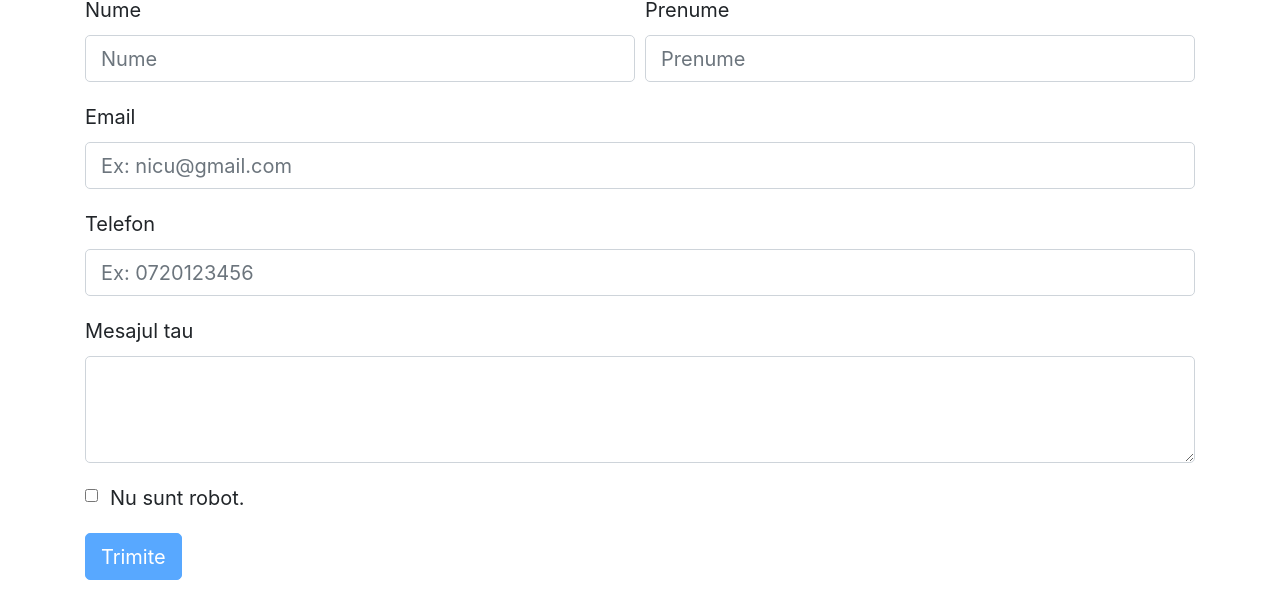
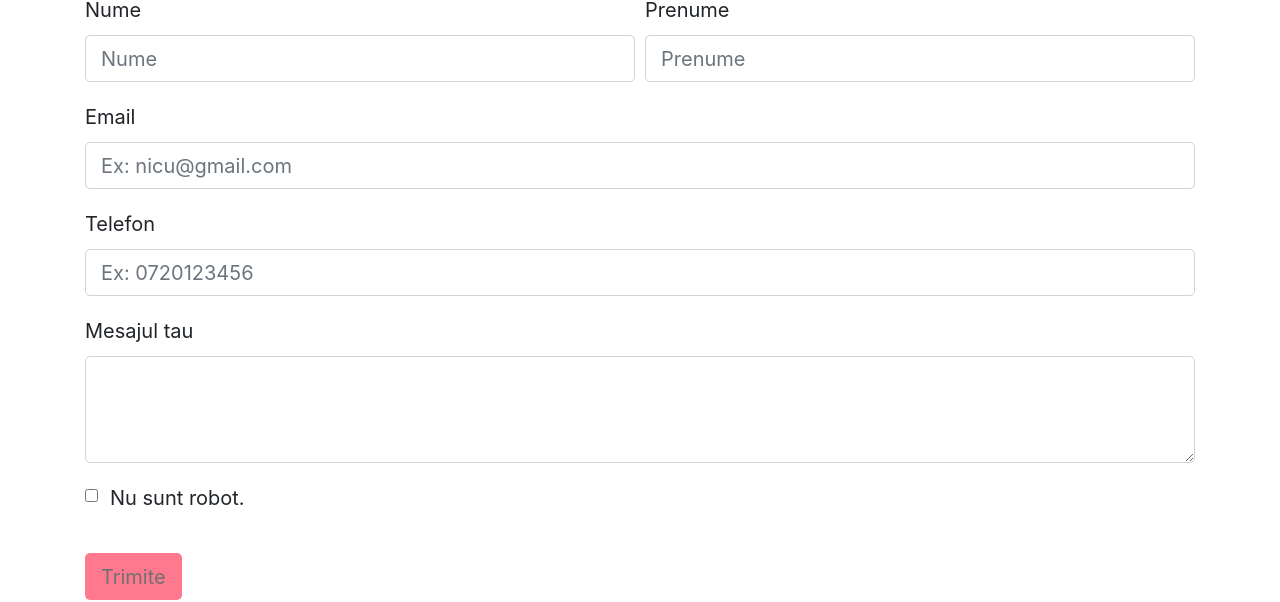
Before and after one commit to Aleku99/TunersParadiseStatic, a plain HTML site: page contact.html in a window 1280 px wide. Shown: the part 205-807 px from the top of the page. Drawn offline with nearby package versions, Linux system fonts and the light colour scheme.

Commit message:
final changes

```diff
--- a/contact.html
+++ b/contact.html
@@ -102,7 +102,7 @@
           </div>
           <button
             type="submit"
-            class="btn btn-primary"
+            class="btn button-custom"
             id="submit-button"
             disabled
           >
```
